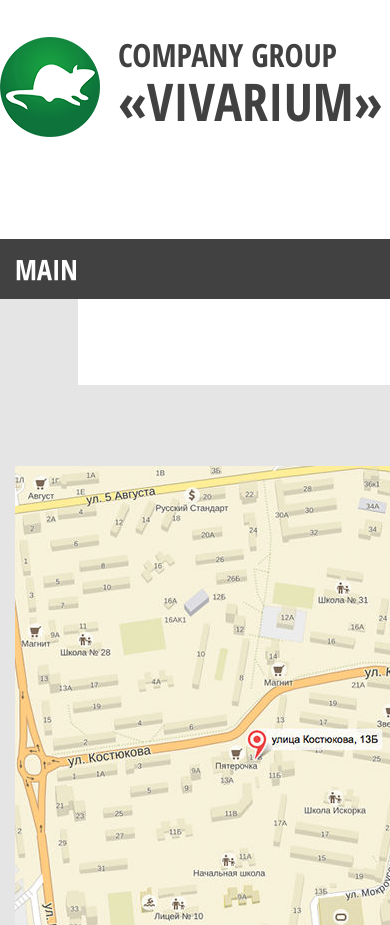
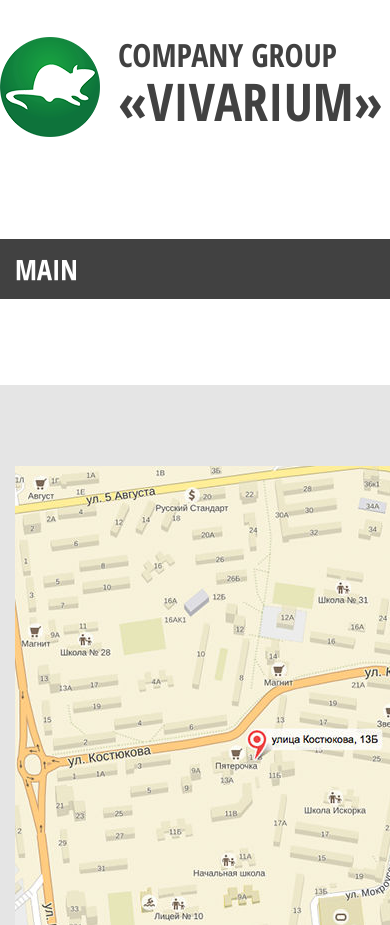
Before and after one commit to m-person/vivariy-site, a Django app: page /contacts/ in a window 390 px wide; the page is wider, and only the part inside the window is pictured. Shown: the top 925 px of that part. Run offline with Django 3.2, Linux system fonts and the light colour scheme; some libraries are stand-ins or nearby versions.

Commit message:
Set site max-width to 1920. Wide of gray side background is now set programmatically.

```diff
--- a/app/static/css/custom.css
+++ b/app/static/css/custom.css
@@ -50,7 +50,7 @@ body {
     font-size: 20px;
     line-height: 24px;
     color: #414141;
-    max-width: 1300px;
+    max-width: 1920px;
 }
 
 .container {
@@ -482,7 +482,7 @@ div.carousel {
 /*------- catalog category page: left menu ----------*/
 
 .catalog-container .aside-bkg {
-    width: 20%
+    /*width: 20%*/
 }
 
 .catalog-aside {
@@ -577,7 +577,7 @@ div.carousel {
 }
 
 .article-list .aside-bkg {
-    width: 15%;
+    /*width: 15%;*/
     right: 0;
 }
 
@@ -685,7 +685,7 @@ div.carousel {
 
 /*------- article details page -----------*/
 .article-details .aside-bkg {
-    width: 15%;
+    /*width: 15%;*/
     right: 0;
 }
 
@@ -796,7 +796,7 @@ div.carousel {
 /*--------- contacts page: contacts block ----------*/
 
 .contacts-page .aside-bkg {
-    width: 20%;
+    /*width: 48%;*/
     left: 0;
 }
 
--- a/app/static/js/app.js
+++ b/app/static/js/app.js
@@ -34,7 +34,9 @@ $(document).ready(
 
         var catalogCategoryPanel = $('.catalog-category .panel');
         setMainBlockHeight();
+        setSideBkgWidth();
         $(window).resize(setMainBlockHeight);
+        $(window).resize(setSideBkgWidth);
         catalogCategoryPanel.on('shown.bs.collapse', updateMainChildrenHeight);
         catalogCategoryPanel.on('show.bs.collapse', categoryPanelShow);
         catalogCategoryPanel.on('hide.bs.collapse', categoryPanelHide);
@@ -173,6 +175,35 @@ function updateMainChildrenHeight() {
     $('.contacts-page div.contacts').height(height);
 }
 
+/*
+ * set width for side background element '.aside-bkg' (it fills empty space on some pages)
+ */
+function setSideBkgWidth() {
+    var bkg = $('.aside-bkg');
+    if (!bkg.length) {
+        return
+    }
+    if (window.innerWidth < 1200) {
+        bkg.width(0); // we need a side background only on wide screens
+        return;
+    }
+
+    if (location.pathname.indexOf('/catalog/') >= 0) {
+        var catalog_menu = $('.catalog-aside');
+        bkg.width(catalog_menu.offset().left + 10);
+    }
+
+    if (location.pathname.indexOf('/articles/') >= 0) {
+        var side_menu = $('.article-tags-panel');
+        bkg.width(window.innerWidth - side_menu.offset().left - 40);
+    }
+
+    if (location.pathname.indexOf('/contacts/') >= 0) {
+        bkg.width(window.innerWidth / 2 - 20);
+    }
+}
+
+
 function categoryPanelShow() {
     $(this).parents().find('.panel-heading h3').removeClass('active');
     $(this).find('.panel-heading h3').addClass('active');
--- a/app/templates/contacts.html
+++ b/app/templates/contacts.html
@@ -84,16 +84,12 @@
                                                 <h3 class="media-heading">{{ item.title_ru | truncatechars:32 }}</h3>
                                             </a>
                                             <form action="{% url 'product' item.slug %}" method="post">{% csrf_token %}
-                                                <!-- note: we need to use DELETE method, but html forms allow only GET and POST, so we emulate it-->
+                                                <!-- note: we emulate DELETE method, because html forms allow only GET and POST-->
                                                 <input type="hidden" name="delete_method">
                                                 <button class="btn cart-item-remove-btn" type="submit" data-slug="{{ item.slug }}">
                                                     <span class="glyphicon glyphicon-remove-sign"></span>
                                                 </button>
                                             </form>
-                                            {#                                            <a href="#" class="btn cart-item-remove-btn">#}
-                                            {#                                                <span class="glyphicon glyphicon-remove-sign"#}
-                                            {#                                                      data-slug="{{ item.slug }}"></span>#}
-                                            {#                                            </a>#}
                                         </div>
                                     </li>
                                 {% endfor %}
```
